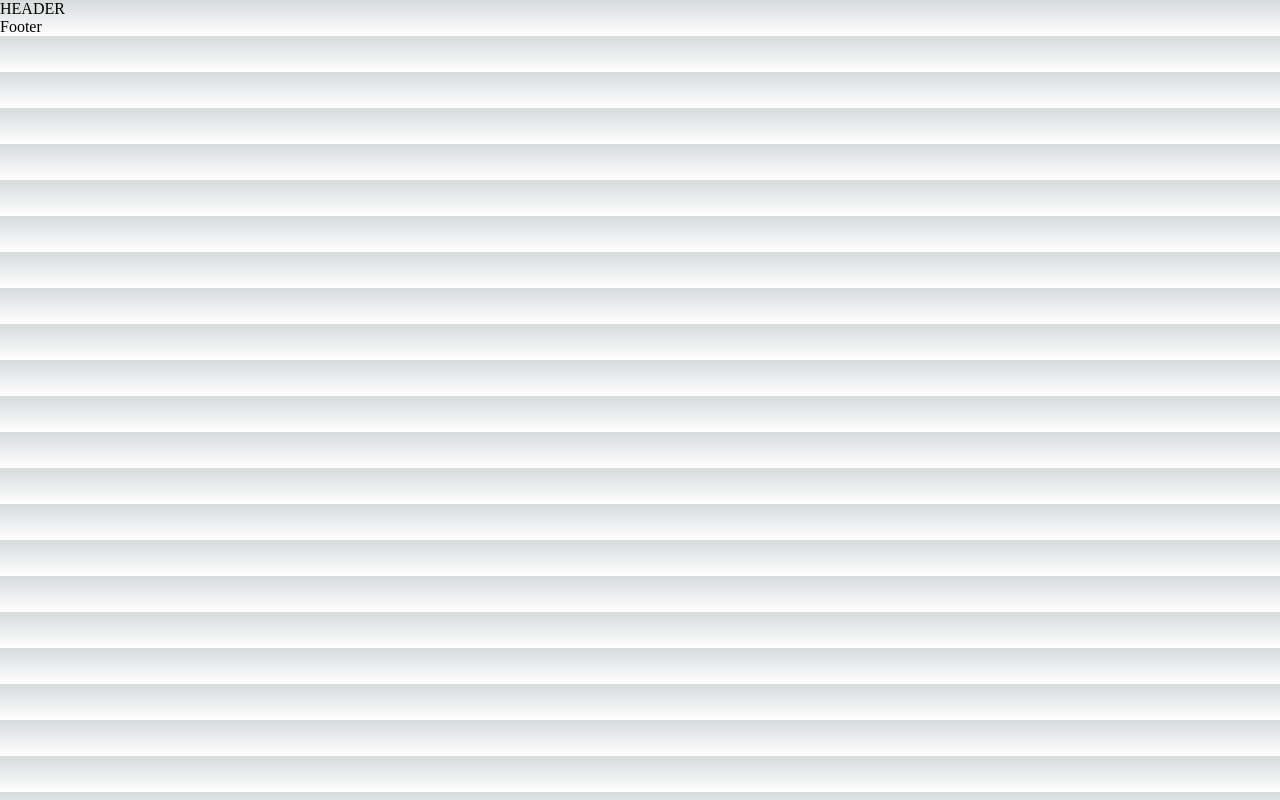
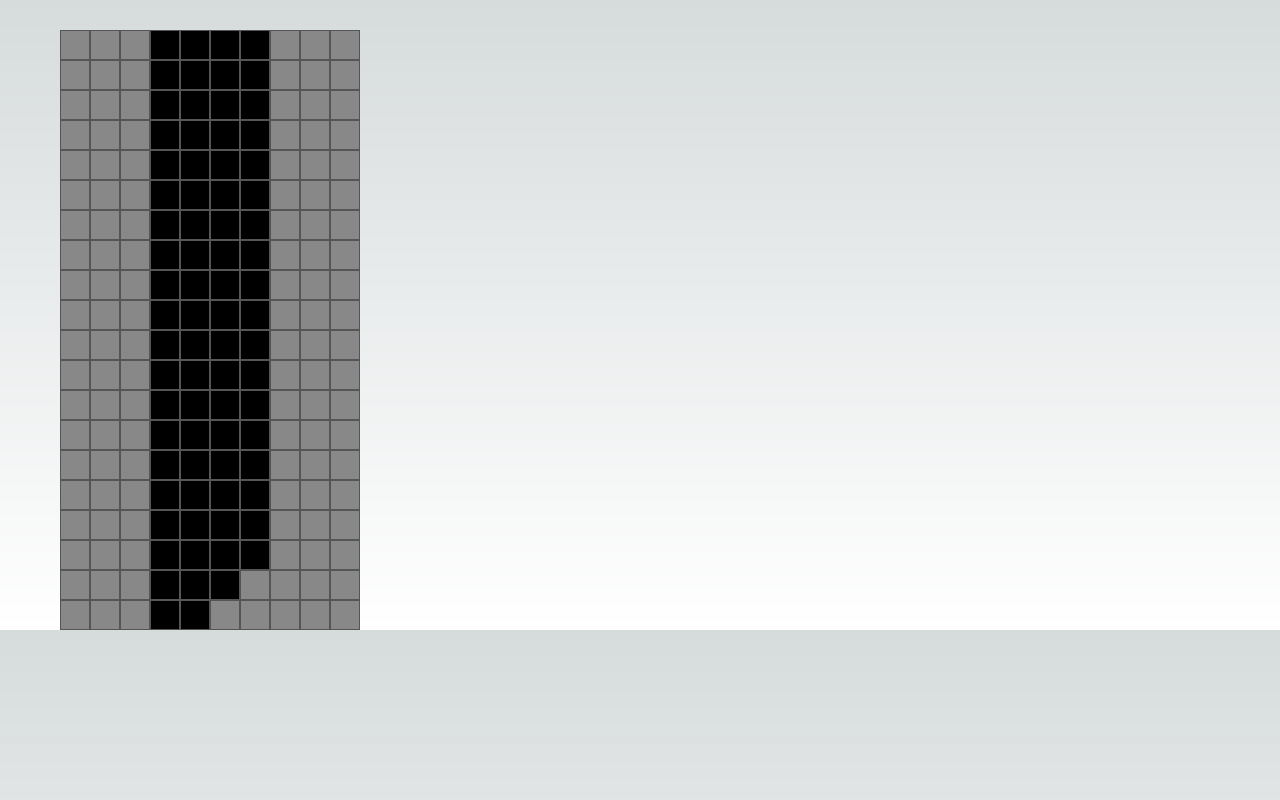
Before and after one commit to petite-etoile/tet4, a Next.js app in the folder app/: page /game/manual-mode in a window 1280 px wide. Built offline with nearby package versions, Linux system fonts and the light colour scheme.

Commit message:
feat: テトリスの初期盤面表示(ミノなし)

```diff
--- a/app/next.config.js
+++ b/app/next.config.js
@@ -1,6 +1,11 @@
 /** @type {import('next').NextConfig} */
+
+const path = require('path');
 const nextConfig = {
   reactStrictMode: true,
-}
+  sassOptions: {
+    includePaths: [path.join(__dirname, 'src/styles')],
+  },
+};
 
-module.exports = nextConfig
+module.exports = nextConfig;
--- a/app/package.json
+++ b/app/package.json
@@ -16,7 +16,8 @@
     "jsdoc": "^4.0.2",
     "next": "13.4.12",
     "react": "18.2.0",
-    "react-dom": "18.2.0"
+    "react-dom": "18.2.0",
+    "sass": "^1.65.1"
   },
   "devDependencies": {
     "eslint-config-prettier": "^8.9.0",
--- a/app/src/components/base/Footer/Footer.jsx
+++ b/app/src/components/base/Footer/Footer.jsx
@@ -1,3 +1,3 @@
 export default function Footer() {
-  return <div className='clear'>Footer</div>;
+  return <div className='clear'></div>;
 }
--- a/app/src/components/base/Header/Header.jsx
+++ b/app/src/components/base/Header/Header.jsx
@@ -1,3 +1,3 @@
 export default function Header() {
-  return <div className='clear'>HEADER</div>;
+  return <div className='clear'></div>;
 }
--- a/app/src/components/page/ManualMode/ManualMode.jsx
+++ b/app/src/components/page/ManualMode/ManualMode.jsx
@@ -1,4 +1,4 @@
-import Tetris from '@/features/Tetris/Tetris';
+import Tetris from '@/features/Tetris/components/Tetris';
 export default function ManualMode() {
   return (
     <>
--- /dev/null
+++ b/app/src/features/Tetris/components/Cell.jsx
@@ -0,0 +1,26 @@
+import React, { useState } from 'react';
+import {
+  MINO, // ミノの種類 (enumのように使う)
+} from '@/const/Tetris/TetrisVariables.js';
+import styles from '@/features/Tetris/components/Cell.module.scss';
+
+/**
+ * 1つのマスを表示するコンポーネント
+ *
+ * @param {*} props
+ * @returns {JSX.Element}
+ */
+export default function Cell({ minoType }) {
+  return <div className={`${styles.cell} ${styles[getCellClass(minoType)]}`}></div>;
+}
+
+function getCellClass(minoType) {
+  switch (minoType) {
+    case MINO.EMPTY:
+      return 'empty';
+    case MINO.FULL:
+      return 'full';
+    default:
+      return minoType;
+  }
+}
--- /dev/null
+++ b/app/src/features/Tetris/components/Cell.module.scss
@@ -0,0 +1,39 @@
+@import 'tetrisVariables';
+
+.cell {
+  height: $cell-size;
+  width: $cell-size;
+  float: left;
+  border: solid #555 1px;
+}
+
+.empty {
+  background-color: #000;
+}
+
+.full {
+  background-color: #888;
+}
+
+.T {
+  background-color: purple;
+}
+
+.S {
+  background-color: greenyellow;
+}
+.Z {
+  background-color: red;
+}
+.O {
+  background-color: yellow;
+}
+.L {
+  background-color: orange;
+}
+.J {
+  background-color: blue;
+}
+.I {
+  background-color: cyan;
+}
--- /dev/null
+++ b/app/src/features/Tetris/components/Grid.jsx
@@ -0,0 +1,32 @@
+import React from 'react';
+import Cell from '@/features/Tetris/components/Cell';
+import styles from '@/features/Tetris/components/Grid.module.scss';
+
+/**
+ * 盤面を表示するコンポーネント
+ *
+ * @param {string[][]} gridInfo 盤面の情報
+ * @returns {JSX.Element} テトリス盤面
+ */
+export default function Grid({ gridInfo }) {
+  return (
+    <div className={styles.grid}>
+      {gridInfo.map((row, idx1) => {
+        return (
+          <div
+            className={styles.row}
+            key={idx1}
+          >
+            {row.map((minoType, idx2) => {
+              return (
+                <React.Fragment key={idx1.toString() + ',' + idx2.toString()}>
+                  <Cell minoType={minoType} />
+                </React.Fragment>
+              );
+            })}
+          </div>
+        );
+      })}
+    </div>
+  );
+}
--- /dev/null
+++ b/app/src/features/Tetris/components/Grid.module.scss
@@ -0,0 +1,12 @@
+@import 'tetrisVariables';
+
+.grid {
+  width: $grid-width;
+  float: left;
+  margin-left: 60px;
+  margin-top: 30px;
+}
+
+.row {
+  clear: both;
+}
--- a/app/src/features/Tetris/Tetris.jsx
+++ b/app/src/features/Tetris/components/Tetris.jsx
@@ -1,13 +1,14 @@
 import { Asap_Condensed } from 'next/font/google';
 import React, { useEffect, useState } from 'react';
 import {
-  TETROMINOS,
-  GRID_HEIGHT,
-  GRID_WIDTH,
-  MINO_SHAPES,
-  MINO,
-  RESIDUALS_CANDIDATES,
+  TETROMINOS, // 1巡分の7種のミノ (NEXT補充のために使う)
+  GRID_HEIGHT, // 盤面の縦マス数
+  GRID_WIDTH, // 盤面の横マス数
+  MINO_SHAPES, // 7種のミノの形
+  MINO, // ミノの種類 (enumのように使う)
+  RESIDUALS_CANDIDATES, // タネ3の候補
 } from '@/const/Tetris/TetrisVariables.js';
+import Grid from '@/features/Tetris/components/Grid.jsx';
 import { displayGrid } from '@/utils/Tetris/DebugUtils.js';
 
 /**
@@ -37,7 +38,7 @@
     displayGrid(grid);
   }, []);
 
-  return <></>;
+  return <Grid gridInfo={grid} />;
 }
 
 /**
--- /dev/null
+++ b/app/src/styles/tetrisVariables.scss
@@ -0,0 +1,2 @@
+$cell-size: 30px;
+$grid-width: $cell-size * 10;
```
Also changed, not shown: 1 other file (tests, documents, lock files or other folders).
